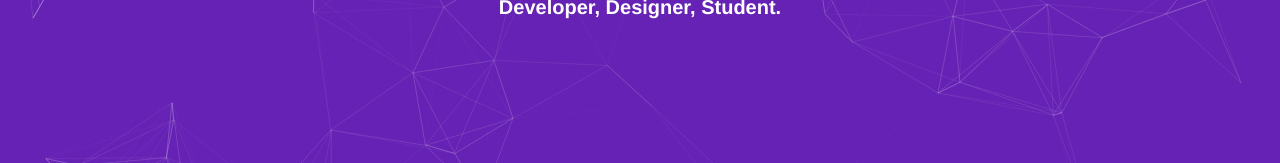
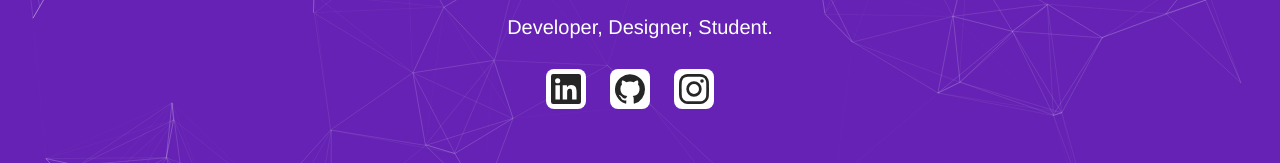
Before and after one commit to benjwolfson/benjwolfson.github.io, a website: page index.html in a window 1280 px wide. Shown: the part 313-476 px from the top of the page. Drawn offline with Linux system fonts and the light colour scheme.

Commit message:
Landing page update

```diff
--- a/index.html
+++ b/index.html
@@ -13,6 +13,18 @@
                 <h3>
                     Developer, Designer, Student.
                 </h3>
+                <h4>
+                    <p>
+                        <a href="https://www.linkedin.com/in/benjwolfson/">
+                            <img src="/img/linkedin.svg" alt="Avatar" class="avatar">
+                        </a>
+                        <a href="https://github.com/benjwolfson">
+                            <img src="/img/github.svg" alt="Avatar" class="avatar">
+                        </a>
+                        <a href="https://instagram.com/benjwolfson">
+                            <img src="/img/instagram.svg" alt="Avatar" class="avatar">
+                    </p>
+                </h4>
             </div>
         </div>
 
--- a/style.css
+++ b/style.css
@@ -44,15 +44,34 @@ body {
 .heading h1 {
     color: white;
     font-family: 'Helvetica Neue';
+    font-weight: bolder;
     font-size: 70px;
 }
 .heading h3 {
     color: white;
-    top: 35%;
+    vertical-align:auto;
+    margin-top: 1em;
+    width: 100%;
     font-family: 'Helvetica Neue';
-    font-style: inherit;
+    font-weight: 350;
     font-size: 20px;
 }
+.avatar {
+    transition: all .4s ease;
+    vertical-align:auto;
+    text-align: center;
+    margin-right:20px;
+    margin-top: 2em;
+    width: 40px;
+    height: 40px;
+    border-radius: 8px;
+    background: #ffffff;
+}
+
+.avatar:hover {
+    background:#b6b6b6
+}
+
 #particles-js {
     background: #6622b4;
     height: 100vh;
```
Also changed, not shown: img/github logo.png (added), img/github.svg (added), img/instagram.svg (added), img/linkedin.svg (added), img/twitter.svg (added).
